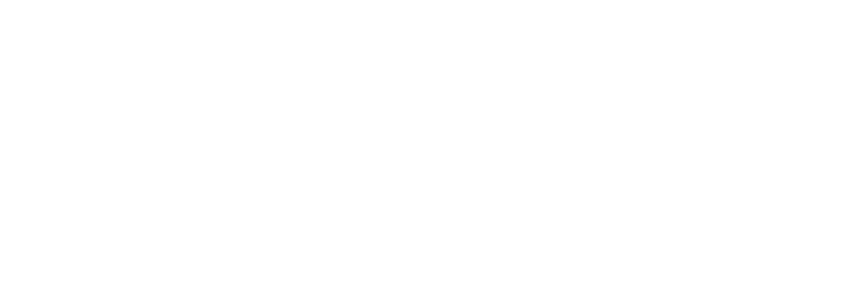
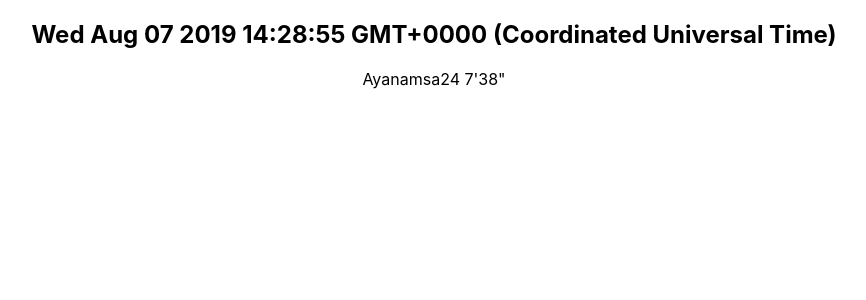
Before and after one commit to janesessive/moon-calendar, a React (Create React App) app: page / in a window 1280 px wide. Shown: the top 300 px of the page, without its empty margins (206-1072 px from the left). Built offline with nearby package versions, Linux system fonts and the light colour scheme.

Commit message:
fixed library file

```diff
--- a/src/components/Panchanga/Panchanga.js
+++ b/src/components/Panchanga/Panchanga.js
@@ -2,15 +2,26 @@ import React, { Component } from 'react';
 import panchang from '../../lib/panchang';
 
 class Panchanga extends Component {
+    state = {
+        info: null
+    }
+
     componentDidMount () {
         debugger;
         const currentDate = new Date();
         const info = panchang.calculate(currentDate);
-        this.setState({ info });
+        this.setState({ info, currentDate });
     }
     render () {
+        if (this.state.info === null) {
+            return null;
+        }
         return (
-            <div></div>
+            <div>
+                <h2>{this.state.currentDate.toString()}</h2>
+                <label>Ayanamsa</label>
+                <span>{this.state.info.Ayanamsa.name}</span>
+            </div>
         );
     }
 }
```
Also changed, not shown: src/lib/panchang.js.
